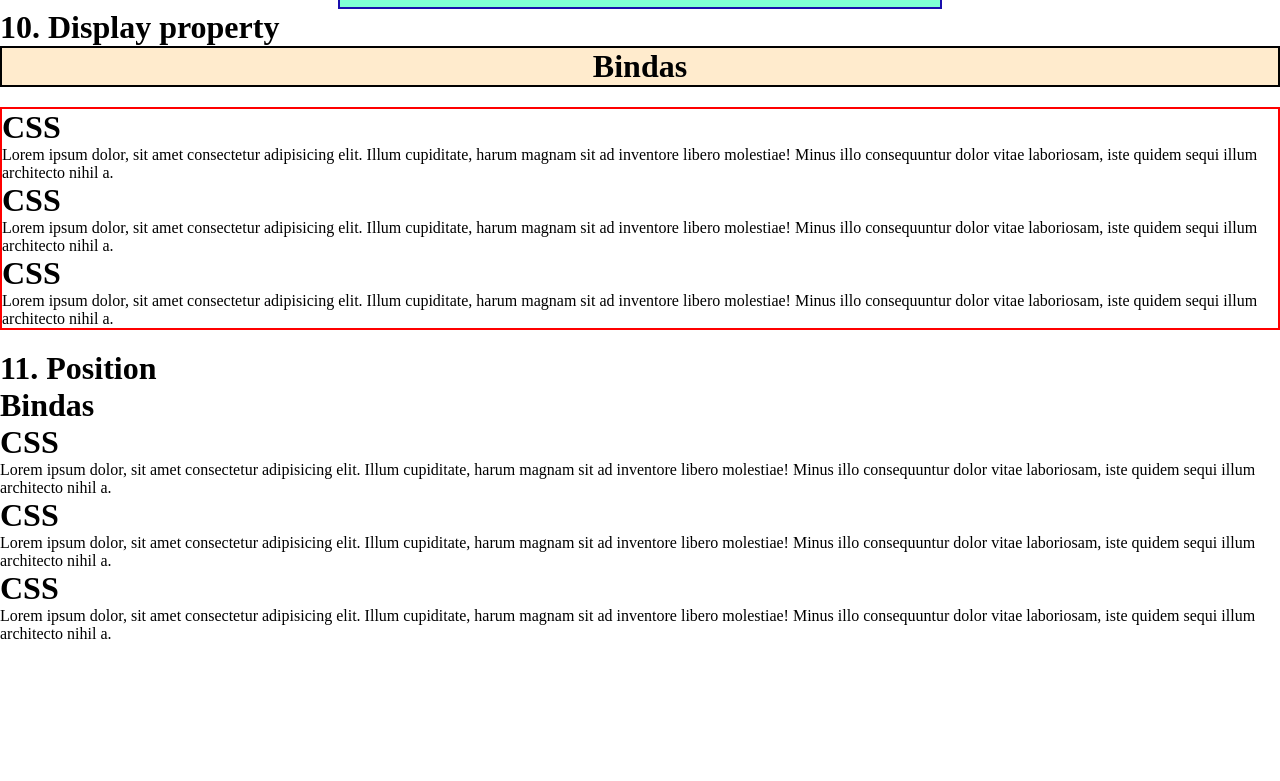
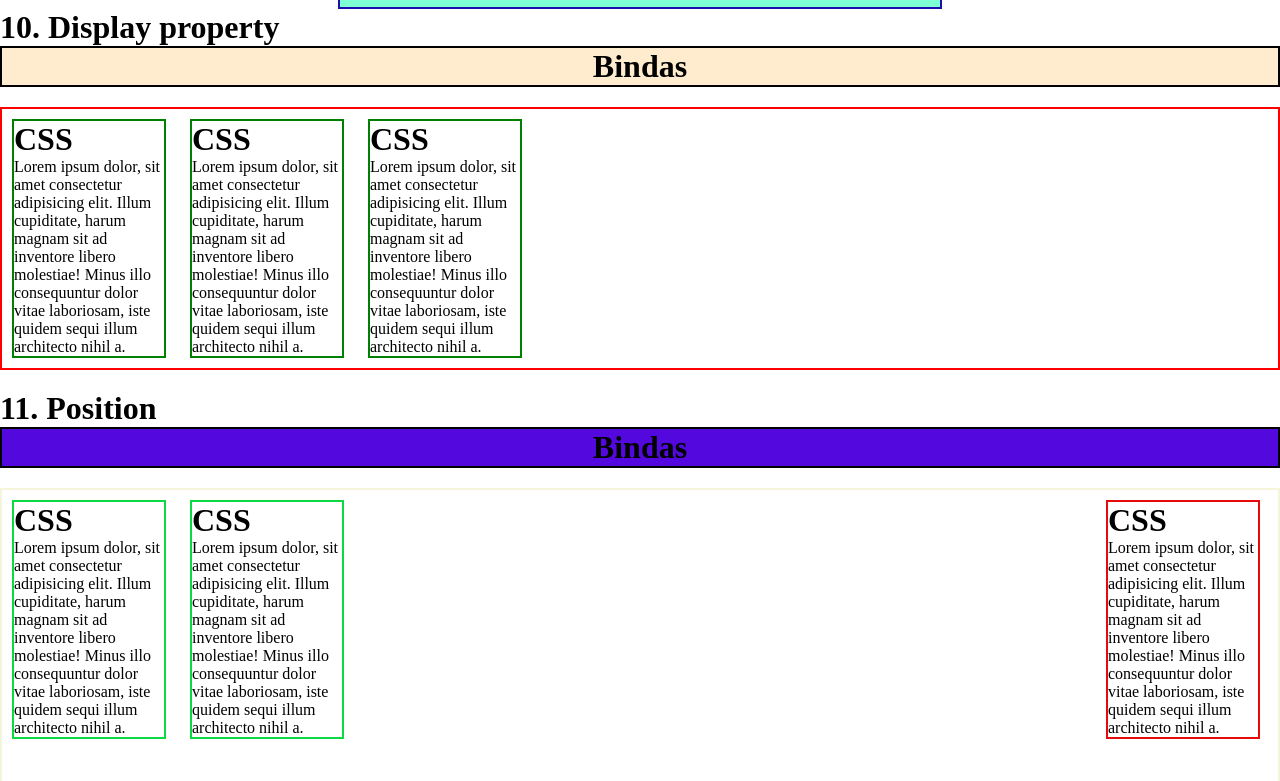
Before and after one commit to bindudharad/web-development, a plain HTML site: page css.html in a window 1280 px wide. Shown: the part 3199-3980 px from the top of the page. Before the commit the page ends 3842 px from the top, so only its background shows below. Drawn offline with Linux system fonts and the light colour scheme; files whose address does not match are found by name.

Commit message:
Add files via upload

```diff
--- a/style.css
+++ b/style.css
@@ -246,8 +246,55 @@ border: 2px solid red;
     width: auto;
     margin: 20px auto;
  }
-#dis{
+.dis{
     border: 2px solid green;
     margin: 10px;
     width: 150px;
+
+    /* without display property we mentioned width for divs but it contains more space. */
+
+
+
+    /* display: inline; */
+    /* When give display: inline; it will change to convert as inline element without width size. We cannot use display inline.*/
+
+
+    display: inline-block;
+    /* When gives display: inline-block; it will contain inline with block element. divs Contains only needed space with properly mentioned width. */
+
+    /* display: block; */
+    /* display: block; it contains full space. */
+
+
+
+    /* when we use display property.
+    >>inline to block & block to inline we use display property. */
 }
+
+.header11{
+    border: 2px solid black;
+    text-align: center;
+    background-color: rgb(83, 8, 222);
+}
+
+.position{
+    border: 2px solid beige;
+    width: auto;
+    margin: 20px auto;
+    height: 1000px;
+}
+.pos{
+    border: 2px solid rgb(10, 218, 65);
+    margin: 10px;
+    width: 150px;
+    display: inline-block;
+}
+#pos2{
+    border: 2px solid rgb(230, 10, 10);
+    position: absolute;
+    /* left: 10px; */
+    /* top: 20px; */
+    right: 10px;
+    /* bottom: 100px; */
+}
+/* when use absolute in the parent box(div box) pos2 position will be wmpty they stored in the same place, we */
```
